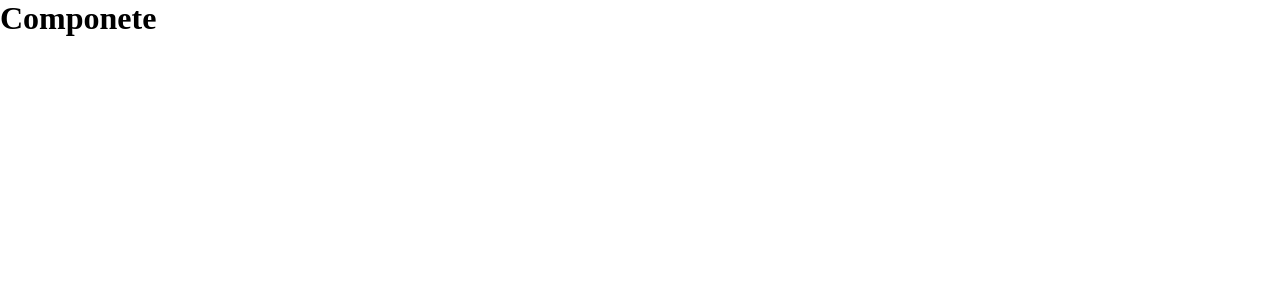
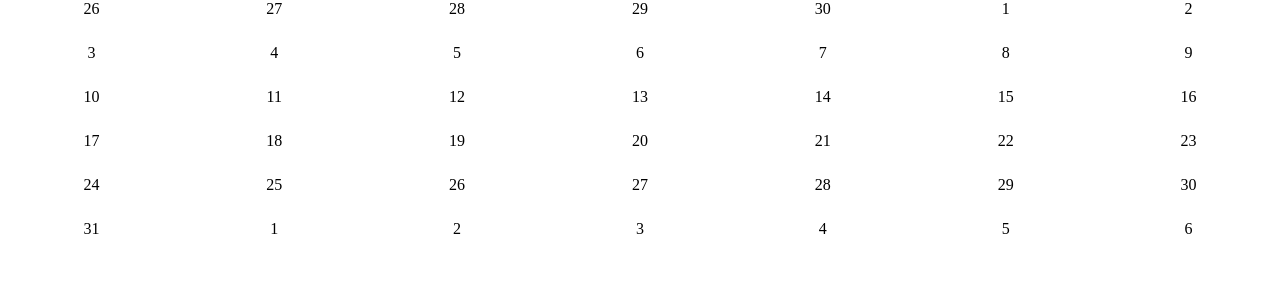
Before and after one commit to MicaioValente/Full-Stack-Calendar, a React (Create React App) app: page /calendar in a window 1280 px wide. Shown: the top 300 px of the page. Built offline with nearby package versions, Linux system fonts and the light colour scheme.

Commit message:
feat(moment return every day of the month)

```diff
--- a/src/components/calendar/index.js
+++ b/src/components/calendar/index.js
@@ -1,10 +1,33 @@
 import React from 'react'
+import moment from 'moment'
+import './styles.css'
+
+
 
 export default function CalendarComponent(){
-    const monthNames = ['Jan', 'Feb', 'Mar', 'Apr', 'May', 'Jun', 'Jul', 'Aug', 'Sep', 'Oct', 'Nov', 'Dec']
+    const value = moment();
+    const startDay = value.clone().startOf("month").startOf("week");
+    const endDay = value.clone().endOf("month").endOf("week");
+    const day = startDay.clone().subtract(1, "day")
+    const calendar = []
 
+    while(day.isBefore(endDay, "day")){
+        calendar.push(
+            Array(7)
+            .fill(0)
+            .map(() => day.add(1, "day").clone())
+        )
+    }
+    return(
+       <div className='calendar'>
+           {calendar.map((week)=> (
+               <div>
+                   {week.map((day)=> (
+                       <div className="day">{day.format("D").toString()}</div>
+                   ))}
+               </div>
 
-    return(
-        <h1>Componete</h1>
+           ))}
+       </div>
     )
 }
--- /dev/null
+++ b/src/components/calendar/styles.css
@@ -0,0 +1,12 @@
+.calendar .day {
+    position: relative;
+    width: calc(100% / 7);
+    height: 44px;
+    display: inline-block;
+    background-color: white;
+    padding: 0;
+    margin: 0px;
+    box-sizing: border-box;
+    z-index: 1;
+    text-align: center;
+}
--- a/src/pages/home/index.js
+++ b/src/pages/home/index.js
@@ -8,8 +8,8 @@ import {Content} from './styles'
 export default function Home() {
   return (
     <Content>
-      <h1>OLÁ</h1>
-    <div><a>Calendar</a></div>
+      <h1>Hello!</h1>
+    <div><a href='/calendar'>Calendar</a></div>
 
     </Content>
   );
--- a/src/pages/home/styles.js
+++ b/src/pages/home/styles.js
@@ -28,4 +28,8 @@ export const Content = styled.div`
       box-shadow: 0 0 20px #916bbf;
       cursor: pointer;
     }
+    a{
+      text-decoration: none;
+      color: #f5f5f5;
+    }
 `
```
Also changed, not shown: src/components/calendar/styles.js (deleted).
